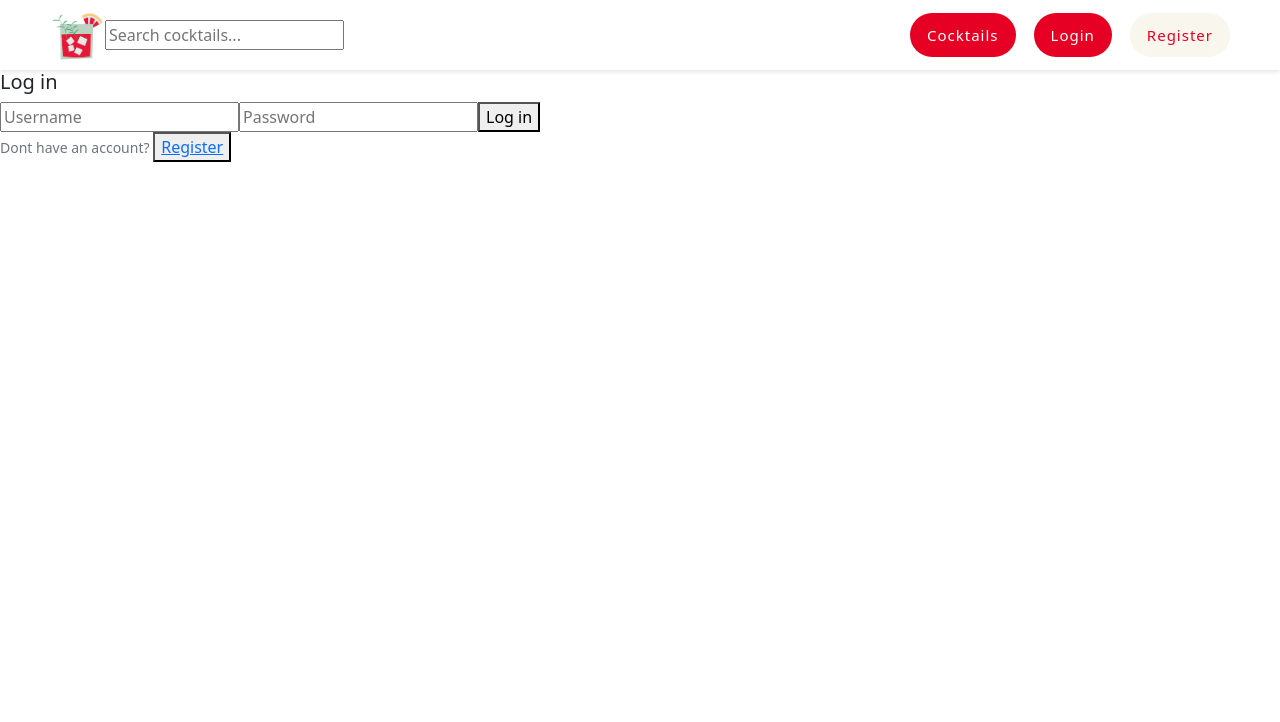
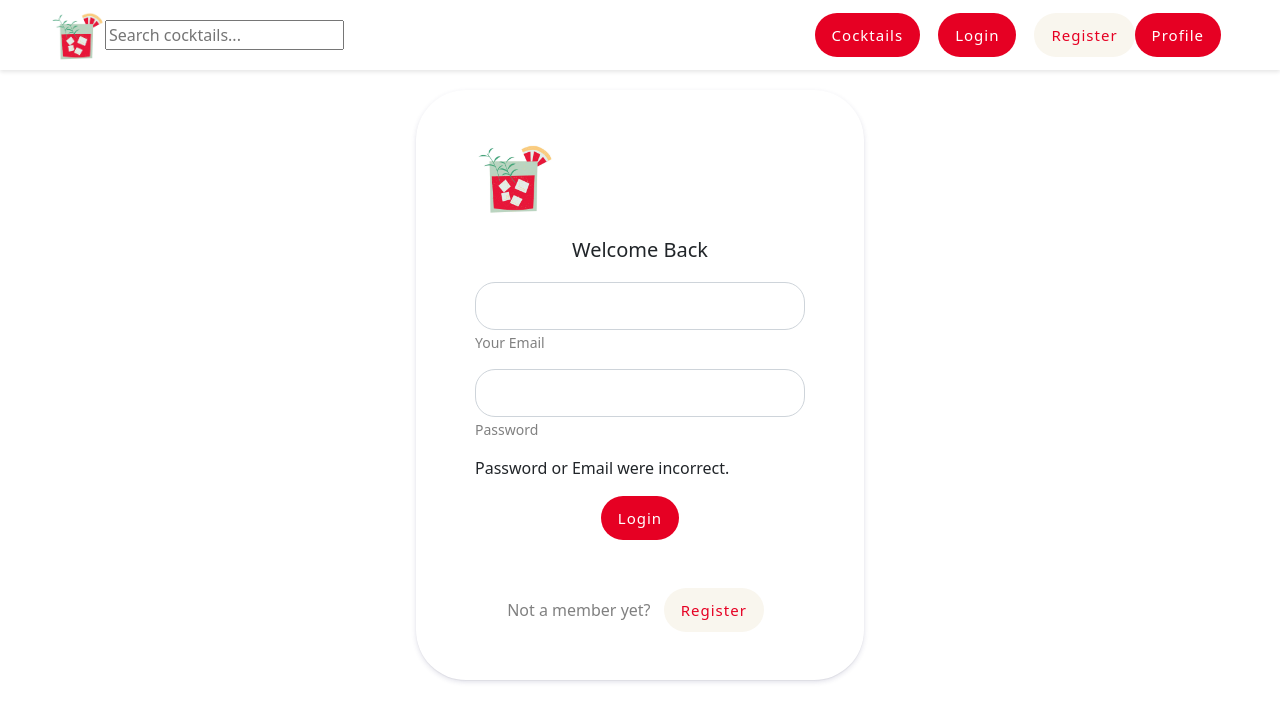
Before and after one commit to aromiafolabi/Honey-Thyme-FE, a React (Create React App) app: page /login in a window 1280 px wide. Shown: the top 722 px of the page. Built offline with nearby package versions, Linux system fonts and the light colour scheme; no server answers.

Commit message:
adding comment form

```diff
--- a/src/auth/Login.js
+++ b/src/auth/Login.js
@@ -1,8 +1,9 @@
 import React from 'react'
-import { Link, useNavigate } from 'react-router-dom'
+import { useNavigate } from 'react-router-dom'
 import { loginUser } from '../lib/api'
 import { setToken } from '../lib/auth'
 import { getAllCocktails } from '../lib/api'
+import logo from '../assets/logo.jpg'
 
 const initialState = {
   email: '',
@@ -13,14 +14,12 @@ function Login() {
   const navigate = useNavigate()
   const [formData, setFormData] = React.useState(initialState)
   const [isError, setIsError] = React.useState(false)
-  const [profiles, setProfiles] = React.useState([])
-  const [email, setEmail] = React.useState('')
 
   React.useEffect(() => {
     const getData = async () => {
       try {
         const { data } = await getAllCocktails()
-        setProfiles(data)
+        setToken(data)
       } catch (err) {
         setIsError(true)
       }
@@ -49,35 +48,49 @@ function Login() {
   }
 
   return (
-    <>
-      <div className="login-body">
-        <h5 className="login-title">Log in</h5>
-        <form className="login-text" onSubmit={handleSubmit}>
-          <label className="authLabel" htmlFor="email">
+    <div className="mask d-flex align-items-center h-100 gradient-custom-3">
+      <div className="container h-100">
+        <div className="row d-flex justify-content-center align-items-center h-100">
+          <div className="col-12 col-md-8 col-lg-6 col-xl-7">
+            <div className="card">
 
-          </label>
-          <input
-            placeholder='Username'
-            name='username'
-            onChange={handleChange}
-          />
-          <input
-            placeholder='Password'
-            name='password'
-            type='password'
-            onChange={handleChange}
-          />
+              <div className="card-body p-5">
+                <div className="center">
+                  <img src={logo} className="register-logo"></img>
+                </div>
+                <h5 className="login-title text-center">
+                    Welcome Back
+                </h5>
 
-          <button type='submit' className="authButton">
-          Log in
-          </button>
-        </form>
-        <p className="card-text-register"><small className="text-muted">
-          Dont have an account? </small>
-        <button className="regButton"><a href="/register">Register</a></button>
-        </p>
+                <form onSubmit={handleSubmit}>
+                  <div className="form-outline mb-2">
+                    <input type="email" id="form3Example3cg" className="form-control form-control-lg" onChange={handleChange}/>
+                    <label className="form-label" >Your Email</label>
+                  </div>
+
+
+                  <div className="form-outline mb-2">
+                    <input type="password" id="form3Example4cg" className="form-control form-control-lg" onChange={handleChange}/>
+                    <label className="form-label" >Password</label>
+                  </div>
+
+                  {isError && (
+                    <p>Password or Email were incorrect.</p>
+                  )}
+
+                  <div className="d-flex justify-content-center">
+                    <button type="button" className="red-button"><a href="/cocktails" className="red-button-dark">Login</a></button>
+                  </div>
+
+                  <p className="text-center mt-5 mb-0 already">Not a member yet? <button type="button" className="white-button"><a href="/register" className="white-button-light">Register</a></button></p>
+                </form>
+              </div>
+
+            </div>
+          </div>
+        </div>
       </div>
-    </>
+    </div>
   )
 }
 
--- a/src/auth/Register.js
+++ b/src/auth/Register.js
@@ -66,7 +66,7 @@ function Register() {
                   </div>
 
                   <div className="d-flex justify-content-center">
-                    <button type="button" className="red-button"><a href="/register" className="red-button-dark">Register</a></button>
+                    <button type="button" className="red-button"><a href="/login" className="red-button-dark">Register</a></button>
                   </div>
 
                   <p className="text-center mt-5 mb-0 already">Already a member? <button type="button" className="white-button"><a href="/login" className="white-button-light">Login</a></button></p>
--- /dev/null
+++ b/src/cocktails/CocktailCommentCard.js
@@ -0,0 +1,23 @@
+import { isOwner } from '../lib/auth'
+
+function CocktailCommentCard({  content, profile, handleDelete }) {
+  return (
+    <div>
+      <div>
+        <div>
+          <div>
+            <p>
+              <strong>{profile.username}</strong>
+              <br />
+              {content}
+            </p>
+            {isOwner(profile._id) &&
+              <button onClick={handleDelete}>X</button>}
+          </div>
+        </div>
+      </div>
+    </div>
+  )
+}
+
+export default CocktailCommentCard
--- /dev/null
+++ b/src/cocktails/CocktailCommentForm.js
@@ -0,0 +1,41 @@
+import React from 'react'
+
+import { createCocktailComment } from '../lib/api'
+
+function CocktailCommentForm({ fetchCocktail, cocktailId }) {
+  const [commentValue, setCommentValue] = React.useState('')
+  const [isError, setIsError] = React.useState(false)
+
+  const handleChange = (e) => {
+    setCommentValue(e.target.value)
+  }
+
+  const handleSubmit = async (e) => {
+    e.preventDefault()
+
+    try {
+      await createCocktailComment(cocktailId, { content: commentValue })
+      setCommentValue('')
+      fetchCocktail()
+    } catch (err) {
+      setIsError(true)
+    }
+  }
+
+  return (
+    <form  onSubmit={handleSubmit}>
+      <div className="field">
+        <div className="control">
+          <textarea className="textarea" name="content" onChange={handleChange} value={commentValue}/>
+        </div>
+        {isError && <p className="help is-danger">Please write a comment and try again!</p>}
+      </div>
+      <div className="field">
+        <button type="submit" className="button is-warning">Comment</button>
+      </div>
+    </form>
+  )
+
+}
+
+export default CocktailCommentForm
--- a/src/cocktails/CocktailIndex.js
+++ b/src/cocktails/CocktailIndex.js
@@ -19,6 +19,7 @@ function CocktailIndex() {
         //console.log(res.data)
         setAllCocktails(res.data)
       } catch (err) {
+        console.log(err)
         setIsError(true)
       }
     }
--- a/src/cocktails/CocktailShow.js
+++ b/src/cocktails/CocktailShow.js
@@ -1,13 +1,22 @@
 import React from 'react'
-import { useParams } from 'react-router-dom'
-import { getSingleCocktail } from '../lib/api'
+import { Navigate, useParams } from 'react-router-dom'
+import { getSingleCocktail, deleteCocktailComment, deleteCocktail } from '../lib/api'
+import { isAuthenticated, isOwner } from '../lib/auth'
+import Error from '../common/Error'
+import Loading from '../common/Loading'
+import CocktailCommentCard from './CocktailCommentCard'
+import CocktailCommentForm from './CocktailCommentForm'
+import { Link } from 'react-router-dom'
 
 function CocktailShow() {
   const { cocktailId } = useParams()
   const [cocktail, setCocktail] = React.useState(null)
+  const [isError, setIsError] = React.useState(false)
+  const isLoading = !cocktail && !isError
 
   console.log(cocktailId)
-  React.useEffect(() => {
+
+  const fetchCocktail = React.useCallback(() => {
     const getData = async () => {
       try {
         const res = await getSingleCocktail(cocktailId)
@@ -20,13 +29,40 @@ function CocktailShow() {
     getData()
   }, [cocktailId])
 
+  React.useEffect(() => {
+    fetchCocktail()
+  }, [cocktailId, fetchCocktail])
 
-  console.log(cocktail)
+  console.log(cocktailId)
+
+  const handleDelete = async () => {
+    if (window.confirm('Do you want to delete this cocktail?')) {
+      try {
+        await deleteCocktail(cocktailId)
+        Navigate.push('/cocktails')
+      } catch (err) {
+        console.log(err)
+      }
+    }
+  }
+
+  const handleDeleteComment = async (commentId) => {
+    if (window.confirm('Do you want to delete this comment?')) {
+      try {
+        await deleteCocktailComment(cocktailId, commentId)
+        fetchCocktail()
+      } catch (err) {
+        setIsError(true)
+      }
+    }
+  }
 
   return (
     <div>
       <div className="card mb-3">
         <div className="row g-0">
+          {isError && <Error />}
+          {isLoading && <Loading />}
           {cocktail && (
             <>
               <div className="col-md-6">
@@ -89,11 +125,43 @@ function CocktailShow() {
                     </div>
                   </div>
                 </div>
+
               </div>
             </>
           )}
         </div>
       </div>
+      {isOwner(cocktail.profile.id) && (
+        <div className="buttons">
+          <Link
+            to={`/Cocktails/${cocktailId}/edit`}
+          >
+          Edit this Cocktail
+          </Link>
+          <button
+            onClick={handleDelete}
+          >
+          Delete this Cocktail
+          </button>
+        </div>
+      )}
+
+      <div className="column">
+        {cocktail.comments.map(comment => (
+          <CocktailCommentCard
+            key={comment._id}
+            content={comment.content}
+            profile={comment.profile}
+            handleDelete={() => handleDeleteComment(comment._id)}
+          />
+        ))}
+      </div>
+      {isAuthenticated() && (
+        <CocktailCommentForm
+          fetchcocktail={fetchCocktail}
+          cocktailId={cocktailId}
+        />
+      )}
     </div>
   )
 }
--- a/src/common/Navbar.js
+++ b/src/common/Navbar.js
@@ -20,6 +20,7 @@ function Navbar() {
           <button className="cocktails-button"><a href="/cocktails" className="nav-button-dark">Cocktails</a></button>
           <button className="login-button"><a href="/login" className="nav-button-dark">Login</a></button>
           <button className="register-button"><a href="/register" className="nav-button-light">Register</a></button>
+          <button className="cocktails-button"><a href="/profile" className="nav-button-dark">Profile</a></button>
         </div>
 
       </nav>
--- a/src/common/Profile.js
+++ b/src/common/Profile.js
@@ -1,7 +1,6 @@
+function Profile() {
 
 
-
-function Profile() {
   return (
     <h1>Profile page</h1>
   )
--- a/src/lib/api.js
+++ b/src/lib/api.js
@@ -19,6 +19,10 @@ export function getSingleCocktail(cocktailId) {
   return axios.get(`${baseUrl}/cocktails/${cocktailId}`)
 }
 
+export function deleteCocktail(cocktailId) {
+  return axios.delete(`${baseUrl}/cocktails/${cocktailId}`, headers())
+}
+
 // * LOGIN/REGISTER
 
 export function registerUser(formData) {
@@ -32,10 +36,22 @@ export function loginUser(formData) {
 
 //* USER REQUESTS
 
+
 export function editProfile(userId, formData) {
-  return axios.put(`${baseUrl}/account/${userId}`, formData, headers())
+  return axios.put(`${baseUrl}/profile/${userId}`, formData, headers())
 }
 
 export function deleteProfile(userId) {
-  return axios.delete(`${baseUrl}/account/${userId}`, headers())
+  return axios.delete(`${baseUrl}/profile/${userId}`, headers())
 }
+
+
+// * COMMENT REQUESTS
+
+export function createCocktailComment(cocktailId, formData) {
+  return axios.post(`${baseUrl}/cocktails/${cocktailId}/comments`, formData, headers())
+}
+
+export function deleteCocktailComment(cocktailId, commentId) {
+  return axios.delete(`${baseUrl}/cocktails/${cocktailId}/comments/${commentId}`, headers())
+}
--- a/src/setupProxy.js
+++ b/src/setupProxy.js
@@ -3,7 +3,10 @@ const { createProxyMiddleware } = require('http-proxy-middleware')
 module.exports = function (app) {
   app.use(
     createProxyMiddleware('/api',
-      { target: 'http://127.0.0.1:8000/' }
+      { target: 'http://localhost:8000/' }
     )
   )
 }
+
+
+// { target: 'http://127.0.0.1:8000/' }
--- a/src/styles/main.scss
+++ b/src/styles/main.scss
@@ -267,6 +267,13 @@
   list-style-type: none;
 }
 
+
+// * LOGIN PAGE
+
+.login-title {
+  margin: 20px;
+}
+
 // * SHOW COCKTAIL PAGE
 
 .container {
```
